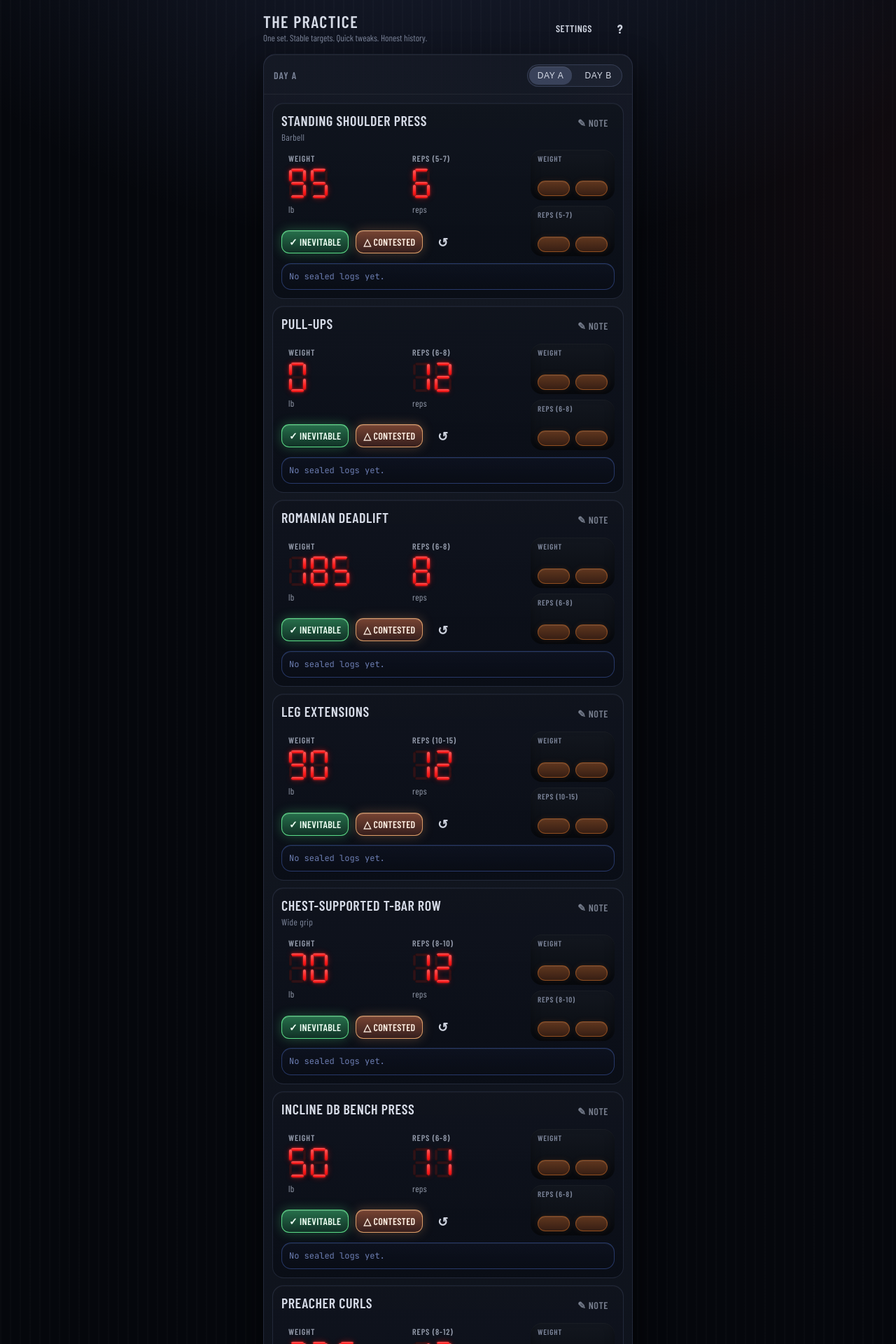
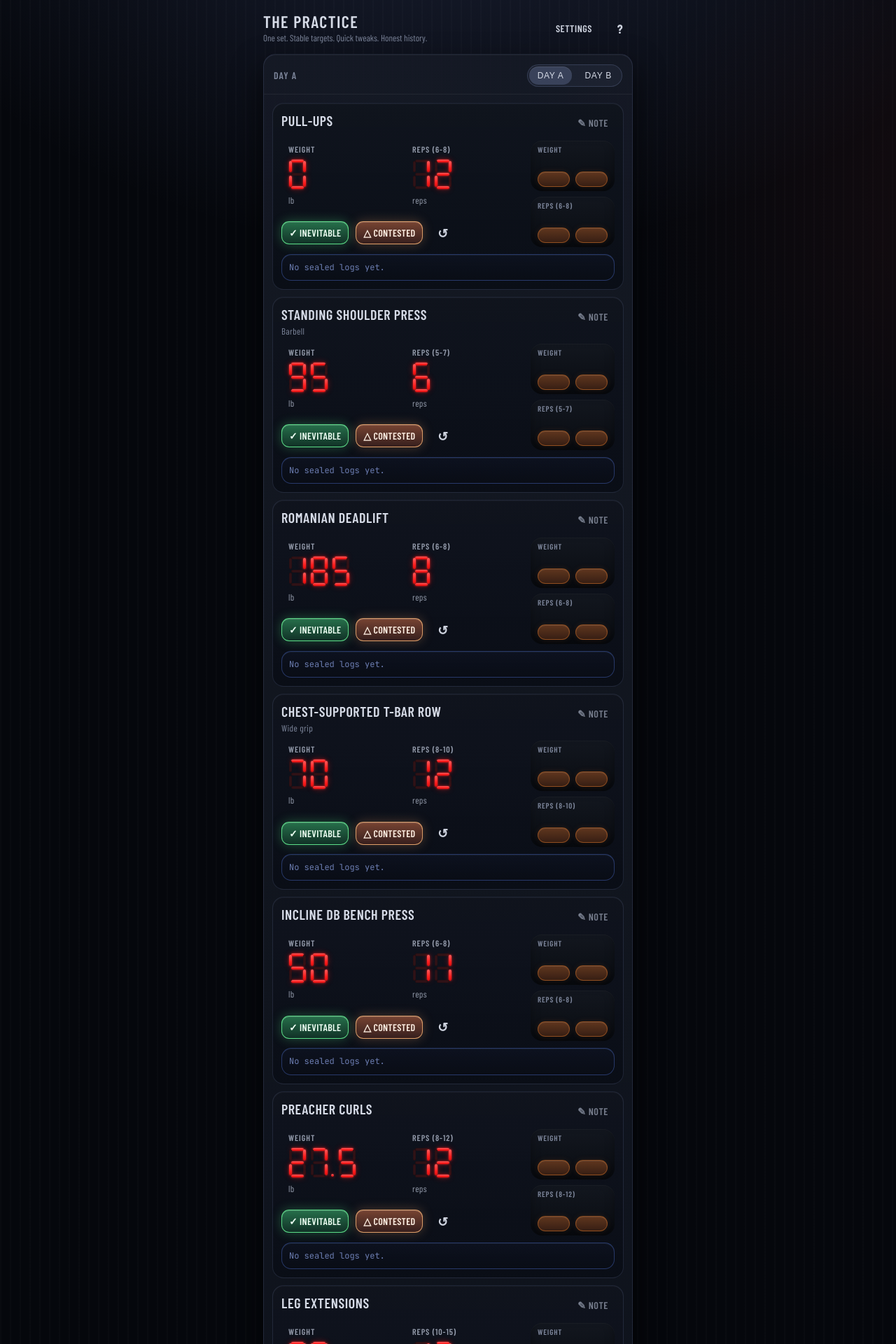
Before and after one commit to comeauchristian-ux/the-practice, a React (Vite) app: page / in a window 1280 px wide. Shown: the top 1920 px of the page at 70% size. Built offline with nearby package versions, Linux system fonts and the light colour scheme.

Commit message:
changed exercises order

```diff
--- a/src/App.jsx
+++ b/src/App.jsx
@@ -7,13 +7,13 @@ const PROGRAM = {
   A: {
     name: 'Day A',
     exercises: [
+      { id:'pullups', name:'Pull-Ups', hint:'', type:'strength', defaultWeight: 0, defaultReps: 12, weightStep: 5, repsStep: 1 },
       { id:'ohp', name:'Standing Shoulder Press', hint:'Barbell', type:'strength', defaultWeight: 95, defaultReps: 6, weightStep: 5, repsStep: 1 },
-      { id:'pullups', name:'Pull-Ups', hint:'', type:'strength', defaultWeight: 0, defaultReps: 12, weightStep: 5, repsStep: 1 },
       { id:'rdl', name:'Romanian Deadlift', hint:'', type:'strength', defaultWeight: 185, defaultReps: 8, weightStep: 5, repsStep: 1 },
-      { id:'legext', name:'Leg Extensions', hint:'', type:'strength', defaultWeight: 90, defaultReps: 12, weightStep: 5, repsStep: 1 },
       { id:'tbar', name:'Chest-Supported T-Bar Row', hint:'Wide grip', type:'strength', defaultWeight: 70, defaultReps: 12, weightStep: 5, repsStep: 1 },
       { id:'inclinedb', name:'Incline DB Bench Press', hint:'', type:'strength', defaultWeight: 50, defaultReps: 11, weightStep: 5, repsStep: 1 },
       { id:'preacher', name:'Preacher Curls', hint:'', type:'strength', defaultWeight: 27.5, defaultReps: 12, weightStep: 2.5, repsStep: 1 },
+      { id:'legext', name:'Leg Extensions', hint:'', type:'strength', defaultWeight: 90, defaultReps: 12, weightStep: 5, repsStep: 1 },
       { id:'skull', name:'Cable Overhead Extensions', hint:'', type:'strength', defaultWeight: 52.5, defaultReps: 10, weightStep: 2.5, repsStep: 1 },
       { id:'latraise', name:'Lean-Away Lateral Raises', hint:'', type:'strength', defaultWeight: 10, defaultReps: 8, weightStep: 2.5, repsStep: 1 },
       { id:'calves', name:'Standing Calf Raises', hint:'', type:'strength', defaultWeight: 600, defaultReps: 12, weightStep: 5, repsStep: 1 },
@@ -27,10 +27,10 @@ const PROGRAM = {
       { id:'chinups', name:'Chin-Ups', hint:'', type:'strength', defaultWeight: 25, defaultReps: 9, weightStep: 5, repsStep: 1 },
       { id:'ohp', name:'Standing Shoulder Press', hint:'Barbell', type:'strength', defaultWeight: 95, defaultReps: 6, weightStep: 5, repsStep: 1 },
       { id:'squat', name:'Squats', hint:'', type:'strength', defaultWeight: 185, defaultReps: 8, weightStep: 5, repsStep: 1 },
-      { id:'legcurl', name:'Seated Leg Curls', hint:'', type:'strength', defaultWeight: 90, defaultReps: 12, weightStep: 5, repsStep: 1 },
       { id:'tbar', name:'Chest-Supported T-Bar Row', hint:'Wide grip', type:'strength', defaultWeight: 70, defaultReps: 12, weightStep: 5, repsStep: 1 },
       { id:'dips', name:'Chest Dips', hint:'', type:'strength', defaultWeight: 0, defaultReps: 12, weightStep: 5, repsStep: 1 },
       { id:'pullovers', name:'Pullovers', hint:'Dumbbells', type:'strength', defaultWeight: 0, defaultReps: 12, weightStep: 5, repsStep: 1 },
+      { id:'legcurl', name:'Seated Leg Curls', hint:'', type:'strength', defaultWeight: 90, defaultReps: 12, weightStep: 5, repsStep: 1 },
       { id:'pecdeck', name:'Pec Deck Fly', hint:'', type:'strength', defaultWeight: 120, defaultReps: 12, weightStep: 5, repsStep: 1 },
       { id:'revpec', name:'Reverse Pec Deck', hint:'', type:'strength', defaultWeight: 90, defaultReps: 12, weightStep: 5, repsStep: 1 },
       { id:'calves', name:'Standing Calf Raises', hint:'', type:'strength', defaultWeight: 600, defaultReps: 12, weightStep: 5, repsStep: 1 },
```
